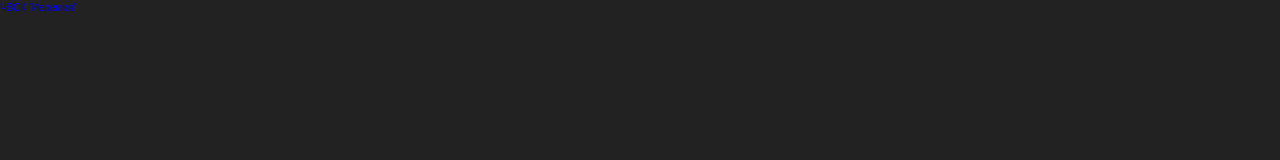
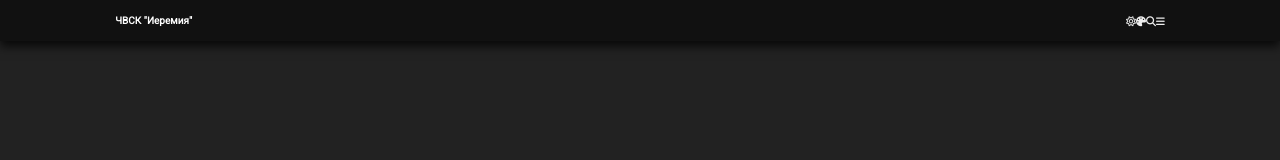
Before and after one commit to pilligrim28/Ieremia-2.0, a plain HTML site: page index.html in a window 1280 px wide. Drawn offline with Linux system fonts and the light colour scheme.

Commit message:
new section

```diff
--- a/index.html
+++ b/index.html
@@ -1,17 +1,28 @@
 <!DOCTYPE html>
 <html lang="en">
-<head>
-    <meta charset="UTF-8">
-    <meta name="viewport" content="width=device-width, initial-scale=1.0">
+  <head>
+    <meta charset="UTF-8" />
+    <meta name="viewport" content="width=device-width, initial-scale=1.0" />
     <title>ЧВСК "Иеремия"</title>
-    <link rel="stylesheet" href="style.css">
-    <link href="https://fonts.googleapis.com/css?family=Poppins" rel="stylesheet" type="text/css">
-    <link rel="stylesheet" href="https://cdnjs.cloudflare.com/ajax/libs/font-awesome/6.5.2/css/all.min.css">
-</head>
-<body>
+    <link rel="stylesheet" href="style.css" />
+    <link href="https://fonts.googleapis.com/css?family=Roboto" rel="stylesheet" type="text/css">
+    <link
+      rel="stylesheet"
+      href="https://cdnjs.cloudflare.com/ajax/libs/font-awesome/6.5.2/css/all.min.css"
+    />
+  </head>
+  <body>
+    <!--Начало секции-->
     <section class="header">
-        <a href="#" class="logo">ЧВСК "Иеремия"</a>
-
+      <a href="#" class="logo">ЧВСК "Иеремия"</a>
+      <div class="icons">
+        <div class="fa-regular fa-sun" id="theme-btn">
+          <div class="fas fa-palette" id="color-btn"></div>
+          <div class="fas fa-search" id="search-btn"></div>
+          <div class="fa fa-bars" id="menu-btn"></div>
+        </div>
+      </div>
     </section>
-</body>
+    <!--Конец секции-->
+  </body>
 </html>
--- a/style.css
+++ b/style.css
@@ -8,7 +8,7 @@
   list-style: none;
   text-transform: capitalize;
   transition: all 0.4s;
-  font-family: "Poppins", sans-serif;
+  font-family: 'Roboto', sans-serif;
 }
 html {
   font-size: 62.5%;
@@ -16,9 +16,9 @@ html {
   scroll-behavior: smooth;
   scroll-padding-top: 7rem;
 }
-html::-webkit-scrollbar{
-    background: transparent ;
-    width: 0;
+html::-webkit-scrollbar {
+  background: transparent;
+  width: 0;
 }
 img {
   max-width: 100%;
@@ -30,13 +30,51 @@ img {
   --bg-color-2: #111;
   --text-color-1: #eee;
   --text-color-2: #fff;
-  --box-shadow: 0 .5rem 1rem rgba(0,0,1,.8);
+  --box-shadow: 0 .5rem 1rem rgba(0, 0, 0, .8);
 
-  --big-fz:calc(25px + (65 - 25)* ((100vw - 300px) / (1500-300)));
-  --medium-fz:calc(16px + (35 - 16)* ((100vw - 300px) / (1500-300)));
-  --small-fz:calc(12px + (18 - 12)* ((100vw - 300px) / (1500-300)));
+  --big-fz: calc(25px + (65 - 25) * ((100vw - 300px) / (1500-300)));
+  --medium-fz: calc(16px + (35 - 16) * ((100vw - 300px) / (1500-300)));
+  --small-fz: calc(12px + (18 - 12) * ((100vw - 300px) / (1500-300)));
 }
-body{
-    background: var(--bg-color-1);
+body {
+  background: var(--bg-color-1);
+}
+section {
+  padding: 2rem 9%;
+}
+/*Начало секции*/
+.header {
+  position: fixed;
+  top: 0;
+  left: 0;
+  right: 0;
+  width: 100%;
+  background: var(--bg-color-2);
+  padding: 1.5rem 9%;
+  display: flex; /*размещение на одной линии*/
+  justify-content: space-between; /*размещение по разные стороны*/
+  align-items: center;
+  z-index: 1000;
+  box-shadow: var(--box-shadow);
+}
+.header .logo {
+  font-size: var(--big-fz);
+  font-weight: 800;
+  color: var(--text-color-2);
+}
+.header .icons {
+  display: flex;
+  gap: .8rem;
+}
+.header .icons div {
+  width: calc(27px + (40-27) * ((100vw-300px) / (1500-300)));
+  height: calc(27px + (40-27) * ((100vw-300px) / (1500-300)));
+  display: flex;
+  justify-content: center;
+  align-items: center;
+  border-radius: 50%;
+  font-size: var(--small-fz);
+  color: var(--text-color-1);
+}
 
-}
+/*Конец секции*/
```
